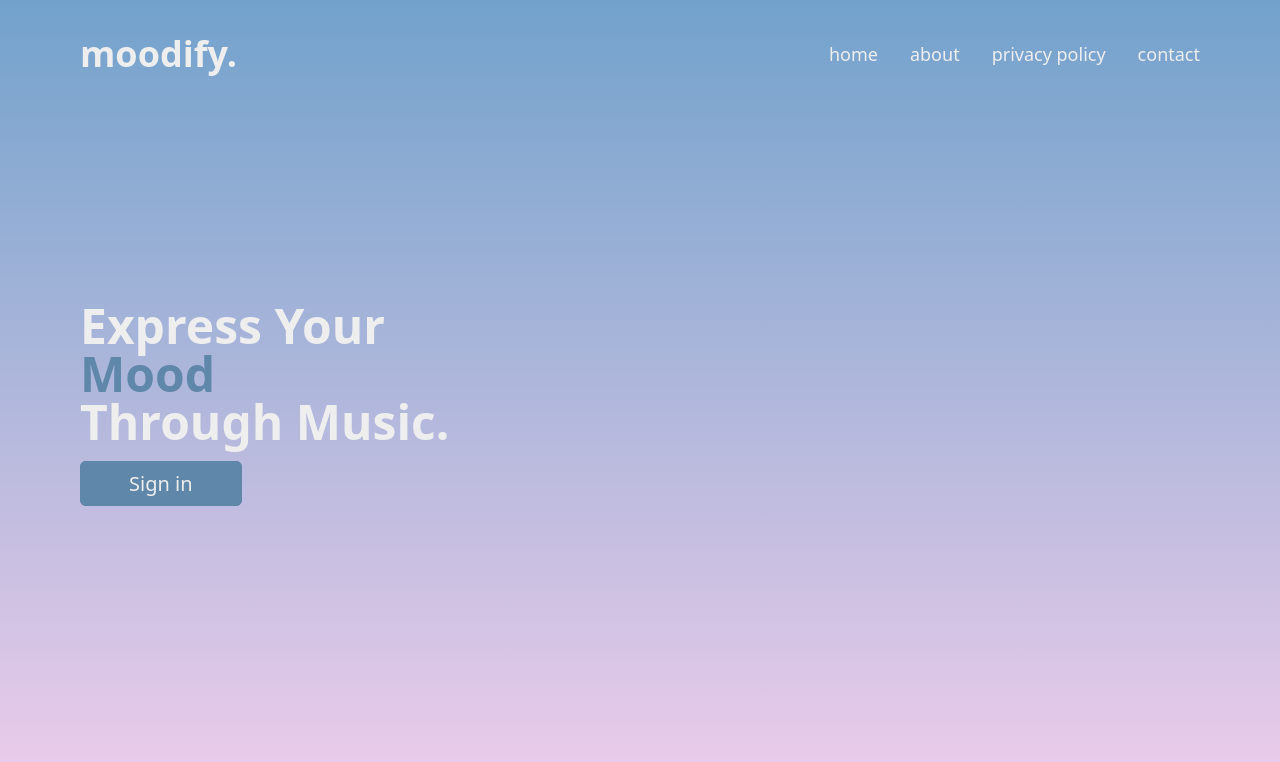
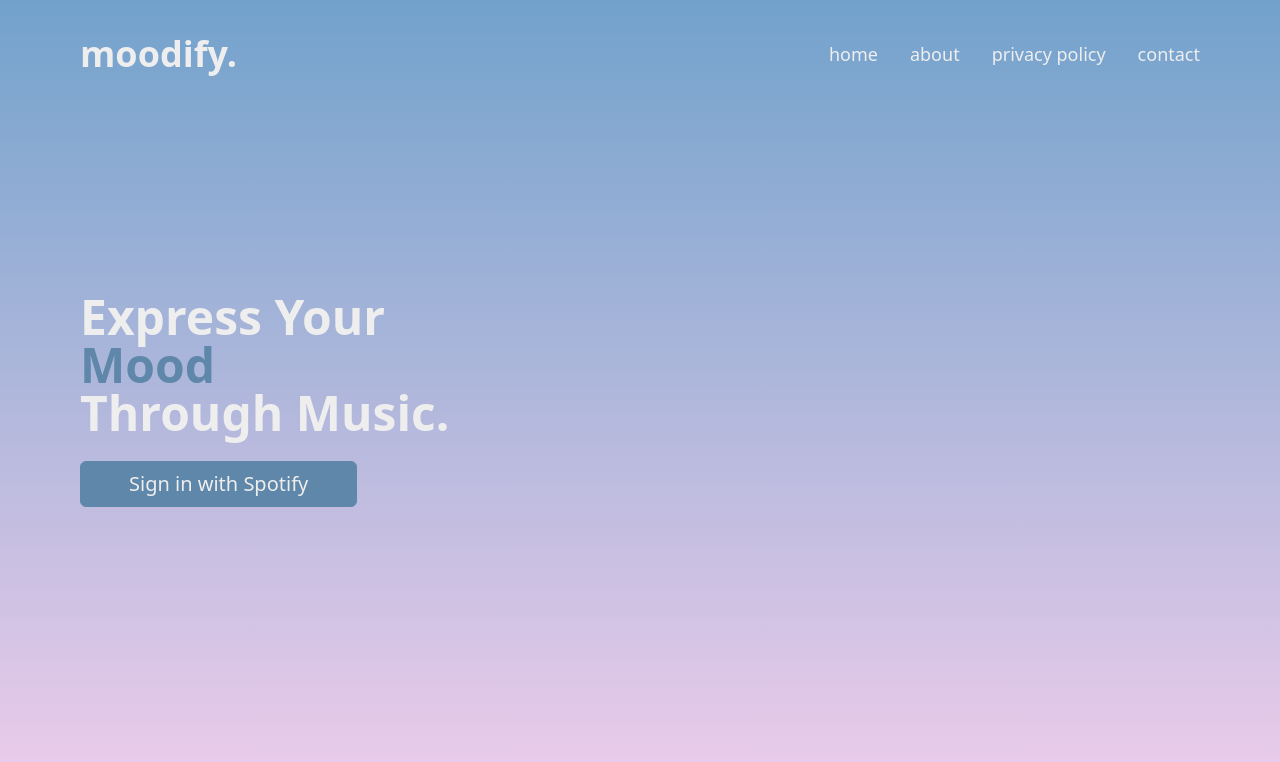
Before and after one commit to jordanmarry/moodify-v2, a Next.js app in the folder client/: page /Landing in a window 1280 px wide. Shown: the top 762 px of the page. Built offline with nearby package versions, Linux system fonts and the light colour scheme.

Commit message:
Login Page functionality

```diff
--- a/client/src/pages/Landing.js
+++ b/client/src/pages/Landing.js
@@ -1,9 +1,9 @@
 import React, { useEffect, useState } from "react";
-import Link from 'next/link';
+import { useRouter } from "next/router";
 import SongCard from "../components/SongCard";
 
 const Landing = () => {
-
+    const router = useRouter();
     const [topData, setTopData] = useState(null);
     const [currentCardIndex, setCurrentCardIndex] = useState(0)
 
@@ -33,11 +33,6 @@ const Landing = () => {
         }
     };
 
-    // Fetch data when the component mounts
-    useEffect(() => {
-        fetchTopData()
-    }, [topData])
-
     const handleNextCard = () => {
         if (topData && topData.length > 0) {
             setCurrentCardIndex((currentCardIndex + 1) % topData.length);
@@ -50,17 +45,40 @@ const Landing = () => {
         }
     }
 
+    const handleLogin = () => {
+        const clientId = process.env.NEXT_PUBLIC_SPOTIFY_CLIENT_ID
+        const redirectUri = `${window.location.origin}/callback`;
+        const scopes = ["user-read-private", "user-read-email", "playlist-read-private"];
+
+        const loginUrl = `https://accounts.spotify.com/authorize?client_id=${clientId}&redirect_uri=${encodeURIComponent(
+          redirectUri
+        )}&scope=${encodeURIComponent(scopes.join(" "))}&response_type=token`;
+
+        window.location.href = loginUrl;
+      };
+
+    // Fetch data when the component mounts
+    useEffect(() => {
+        fetchTopData()
+    }, [topData])
+
     return (
         <div className="text-off-white flex items-center justify-between h-screen">
             <div className="text-left w-2/5">
-                <p className="text-5xl font-bold pb-6"> Express Your <span className="text-dark-blue">Mood</span> <br/> Through Music. </p>
-                <Link href='/login' title="login page" className=" text-xl text-off-white border border-dark-blue rounded-md px-12 py-2 bg-dark-blue hover:bg-off-white hover:text-dark-blue transition-all duration-500">
-                    Sign in
-                </Link>
+                <p className="text-5xl font-bold pb-6">
+                    Express Your <span className="text-dark-blue">Mood</span> <br/> Through Music.
+                </p>
+
+                <button
+                    onClick={handleLogin}
+                    className="text-xl text-off-white border border-dark-blue rounded-md px-12 py-2 bg-dark-blue hover:bg-off-white hover:text-dark-blue transition-all duration-500"
+                    >
+                    Sign in with Spotify
+                </button>
             </div>
             {topData !== null && topData.length > 0 && (
                 <div className="w-2/5">
-                    <h1 className="text-2xl text-center font-bold pb-4 pt-8 text-off-white"> Today's Top 10 Hits By Spotify</h1>
+                    <h1 className="text-2xl text-center font-bold pb-4 pt-8 text-off-white"> Today&apos;s Top 10 Hits By Spotify</h1>
                     <div className="">
                         <SongCard
                             imgSrc={topData[currentCardIndex].albumCover}
--- /dev/null
+++ b/client/src/pages/callback.js
@@ -0,0 +1,31 @@
+// pages/callback.js
+import { useEffect } from 'react';
+import { useRouter } from 'next/router';
+
+const Callback = () => {
+  const router = useRouter();
+
+  useEffect(() => {
+    const hash = window.location.hash
+    let token = window.localStorage.getItem("access_token")
+
+    if (!token && hash){
+      token = hash.substring(1).split("&").find(elem => elem.startsWith(
+        "access_token"
+      )).split("=")[1]
+
+      window.location.hash = ""
+      window.localStorage.setItem("token", token)
+
+    }
+    window.location.href = '/home'
+  }, []);
+
+  return (
+    <div className='h-screen'>
+      <title>Moodify</title>
+    </div>
+  );
+};
+
+export default Callback;
--- /dev/null
+++ b/client/src/pages/home.js
@@ -0,0 +1,12 @@
+import React from "react";
+
+const Home = () => {
+    return (
+        <div className='h-screen'>
+            <title>Moodify | Home Page</title>
+            HI
+        </div>
+    )
+}
+
+export default Home;
```
